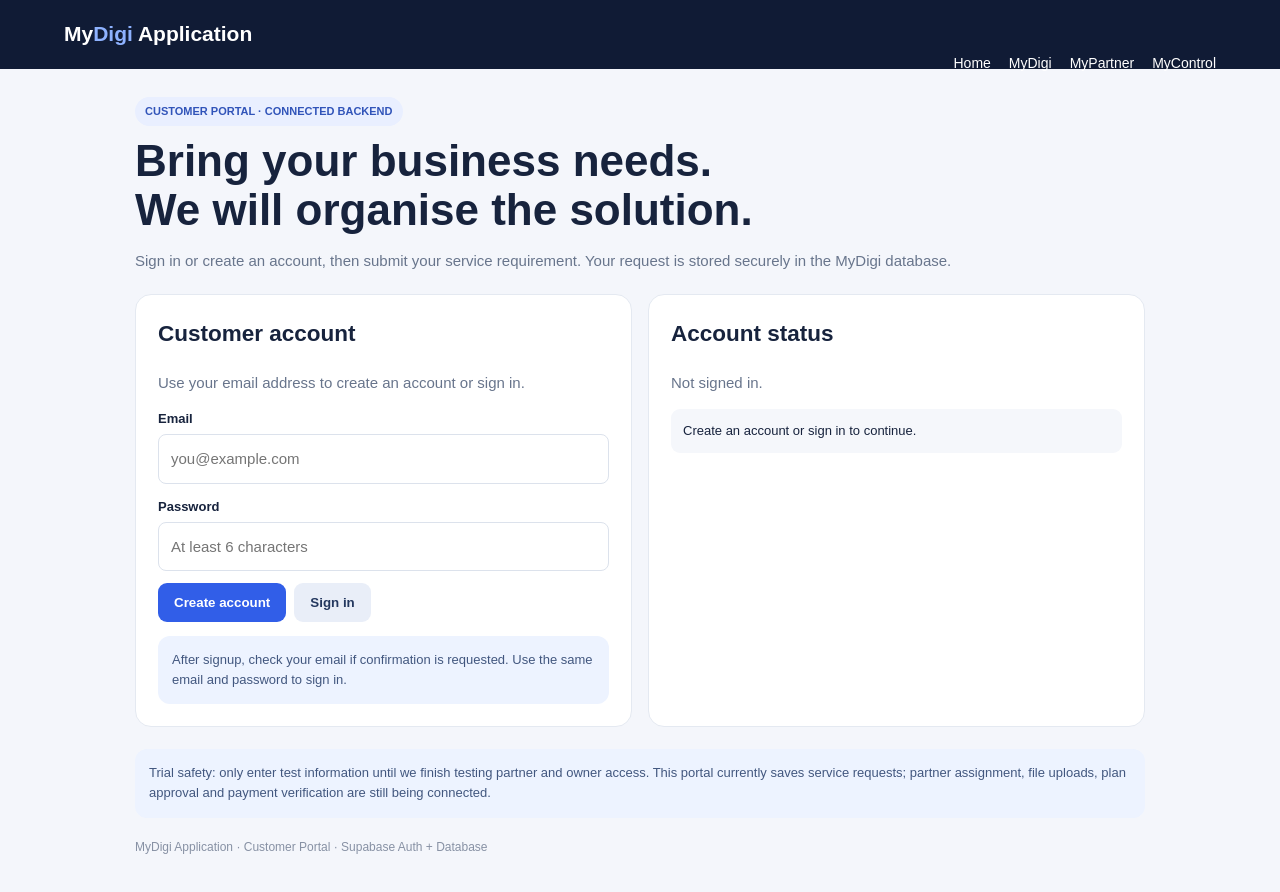
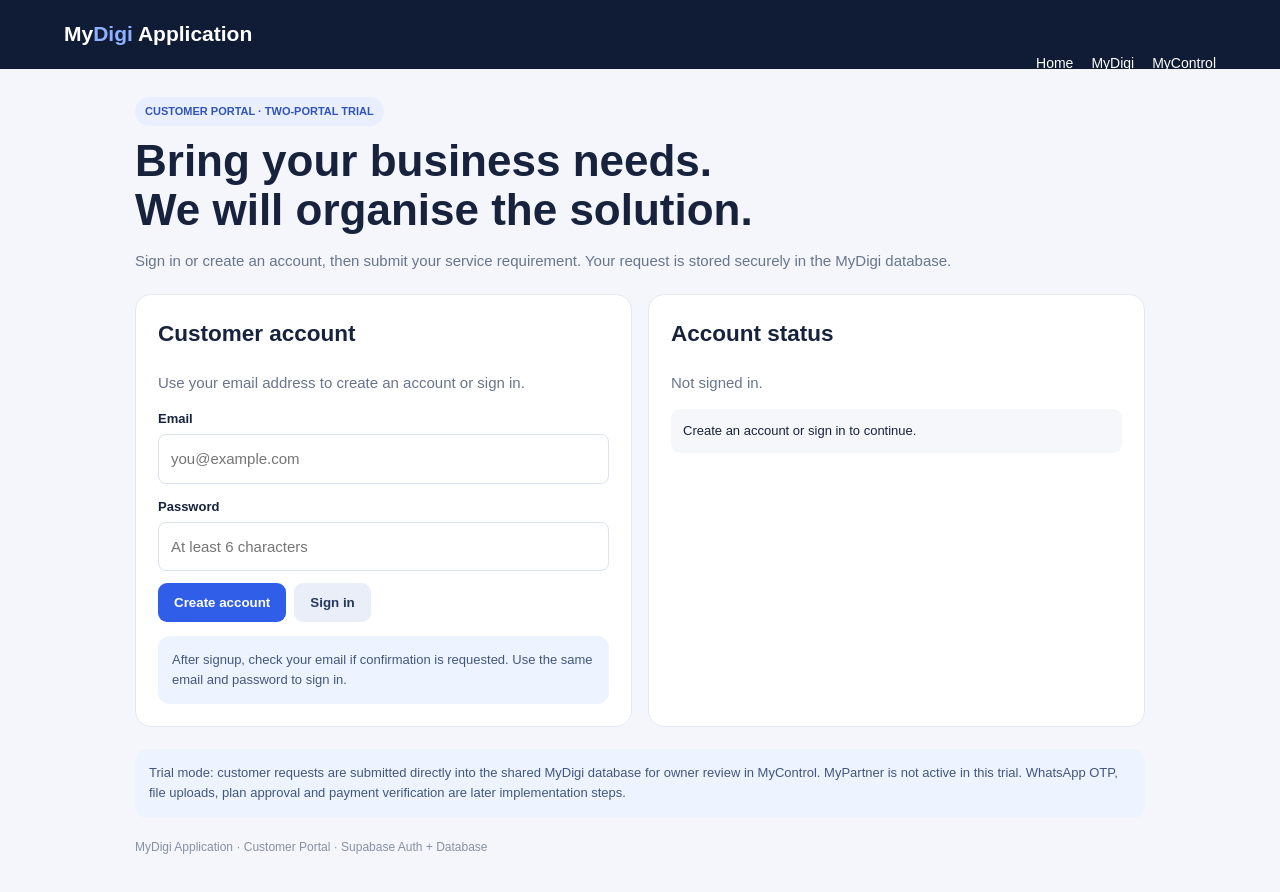
Before and after one commit to materialsjrs62/jrs-wholesale, a plain HTML site: page platform/mydigi/index.html in a window 1280 px wide. Drawn offline with nearby package versions, Linux system fonts and the light colour scheme.

Commit message:
Update customer portal for two-portal trial

```diff
--- a/platform/mydigi/index.html
+++ b/platform/mydigi/index.html
@@ -7,9 +7,9 @@
 <script src="https://cdn.jsdelivr.net/npm/@supabase/supabase-js@2"></script>
 <script src="../shared/backend.js"></script>
 </head><body>
-<header class="top"><div class="brand">My<span>Digi</span> Application</div><nav class="nav"><a href="../">Home</a><a href="../mydigi/">MyDigi</a><a href="../mypartner/">MyPartner</a><a href="../mycontrol/">MyControl</a></nav></header>
+<header class="top"><div class="brand">My<span>Digi</span> Application</div><nav class="nav"><a href="../">Home</a><a href="./">MyDigi</a><a href="../mycontrol/">MyControl</a></nav></header>
 <main class="wrap">
-<section class="hero"><div class="tag">CUSTOMER PORTAL · CONNECTED BACKEND</div><h1>Bring your business needs.<br>We will organise the solution.</h1><p>Sign in or create an account, then submit your service requirement. Your request is stored securely in the MyDigi database.</p></section>
+<section class="hero"><div class="tag">CUSTOMER PORTAL · TWO-PORTAL TRIAL</div><h1>Bring your business needs.<br>We will organise the solution.</h1><p>Sign in or create an account, then submit your service requirement. Your request is stored securely in the MyDigi database.</p></section>
 <section class="grid">
 <article class="card" id="authCard"><h2>Customer account</h2><p class="muted">Use your email address to create an account or sign in.</p>
 <label>Email</label><input id="email" type="email" autocomplete="email" placeholder="you@example.com">
@@ -28,7 +28,7 @@
 <label>Tell us what you need</label><textarea id="details" rows="4" required maxlength="3000" placeholder="Describe your requirement. Do not include passwords or sensitive financial information."></textarea>
 <button type="submit" id="submitRequest">Submit service request</button>
 </form><div id="requestMessage" class="status" role="status" aria-live="polite">Your request will be sent to MyDigi securely after submission.</div></section>
-<div class="note">Trial safety: only enter test information until we finish testing partner and owner access. This portal currently saves service requests; partner assignment, file uploads, plan approval and payment verification are still being connected.</div>
+<div class="note">Trial mode: customer requests are submitted directly into the shared MyDigi database for owner review in MyControl. MyPartner is not active in this trial. WhatsApp OTP, file uploads, plan approval and payment verification are later implementation steps.</div>
 <div class="footer">MyDigi Application · Customer Portal · Supabase Auth + Database</div>
 </main>
 <script>
```
